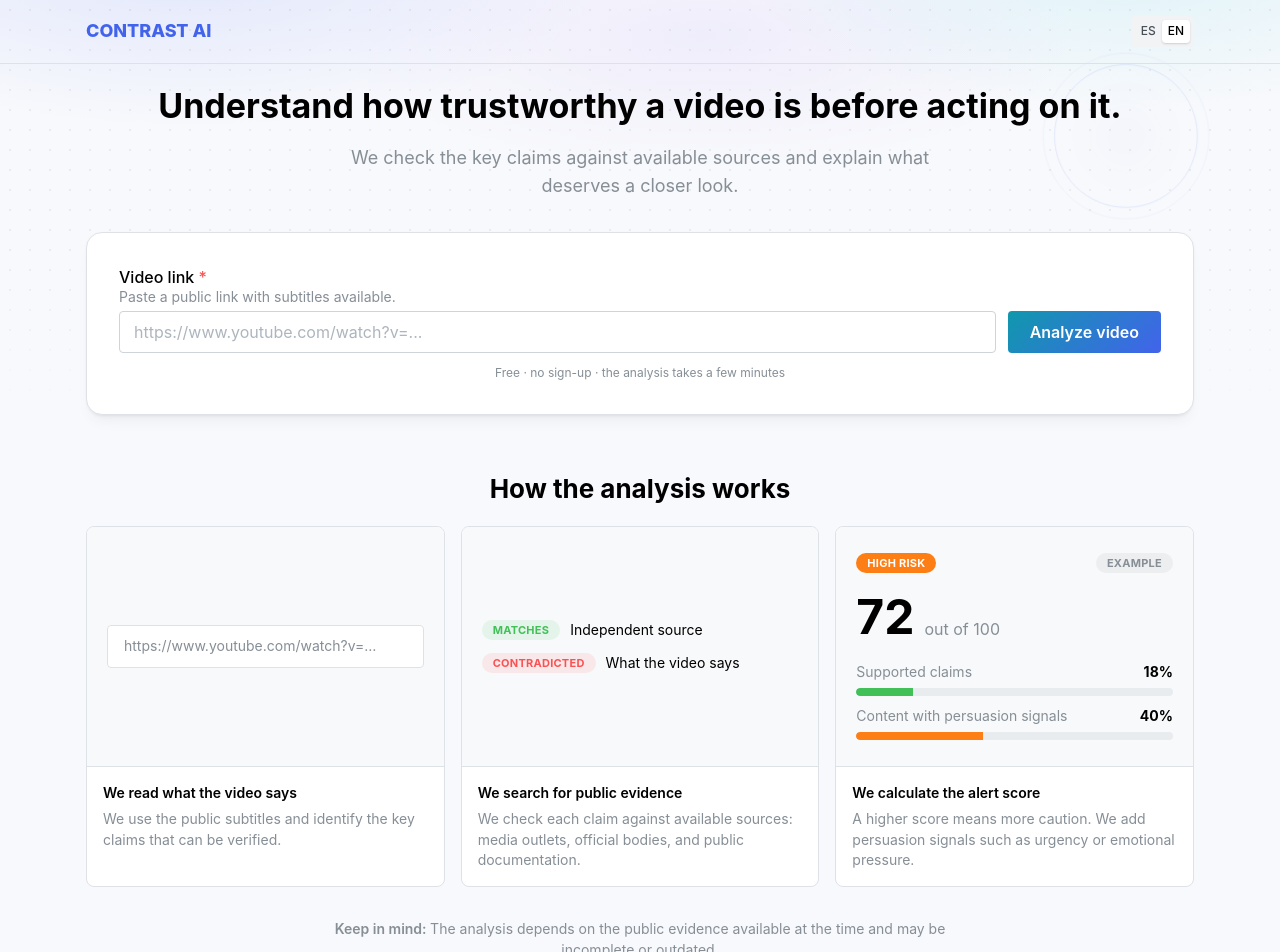
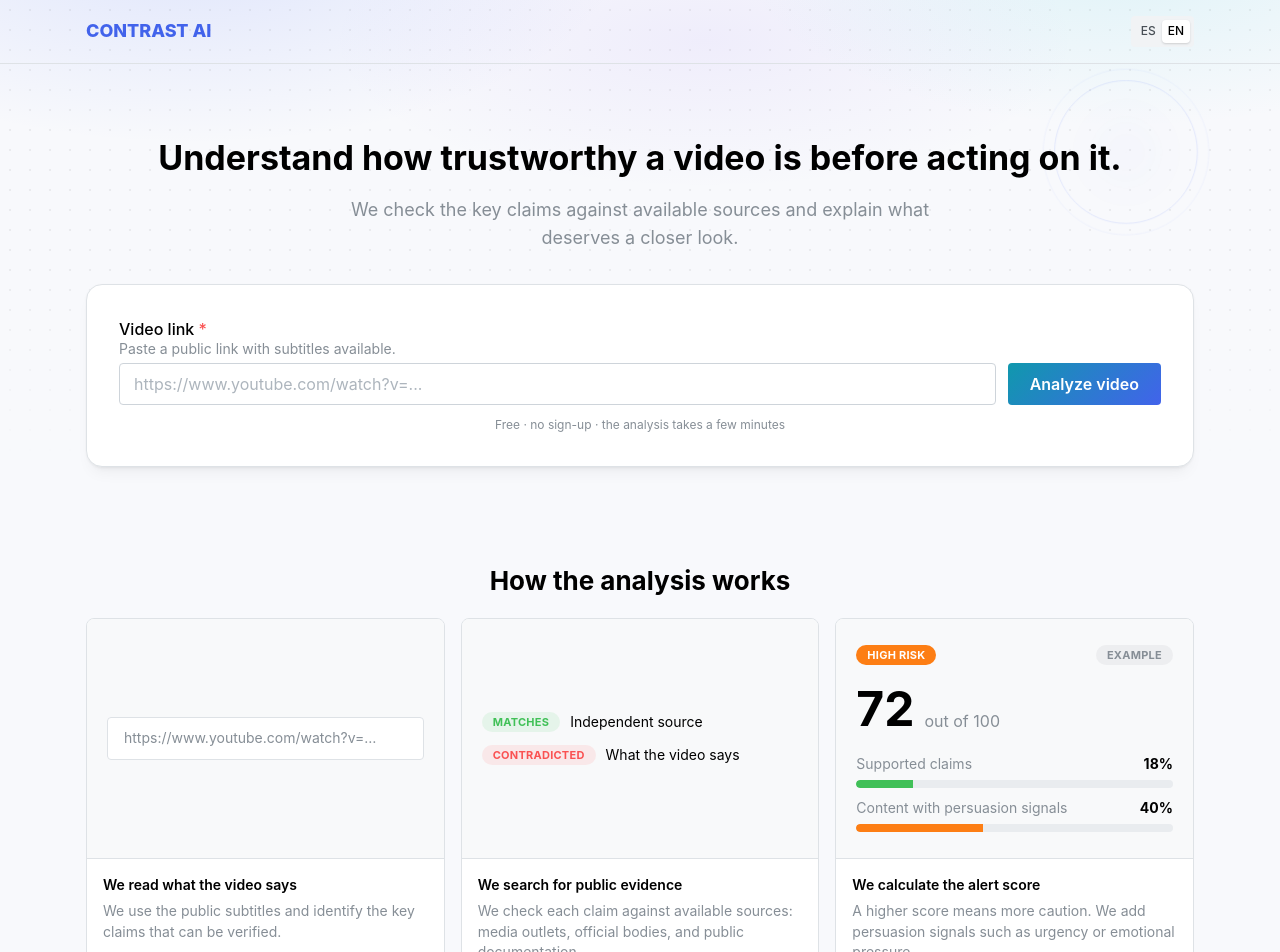
Before and after one commit to lookstreams-web/ai-app-test, a Next.js app: page / in a window 1280 px wide. Shown: the top 952 px of the page. Built offline with nearby package versions, Linux system fonts and the light colour scheme; no server answers.

Commit message:
style(ui): let the landing breathe
Add top padding to the hero title and widen the hero-to-section break
so the spacing scale reads intra-block < block < section.

```diff
--- a/app/page.tsx
+++ b/app/page.tsx
@@ -48,7 +48,7 @@ export default async function HomePage({ searchParams }: PageProps) {
         <div className={styles.navBar}>
           <SiteHeader dict={dict.header} locale={locale} />
         </div>
-        <Container size="lg" pb={40} pt={{ base: "md", sm: "lg" }}>
+        <Container size="lg" pb={40} pt={{ base: 40, sm: 72 }}>
           <Title order={1} size="h1" ta="center">
             {home.title}
           </Title>
@@ -62,7 +62,7 @@ export default async function HomePage({ searchParams }: PageProps) {
           </div>
         </Container>
       </div>
-      <Container component="section" pb="xl" pt="md" size="lg">
+      <Container component="section" pb="xl" pt={{ base: "xl", sm: 56 }} size="lg">
         <Title mb="lg" order={2} size="h2" ta="center">
           {home.methodology.title}
         </Title>
```
